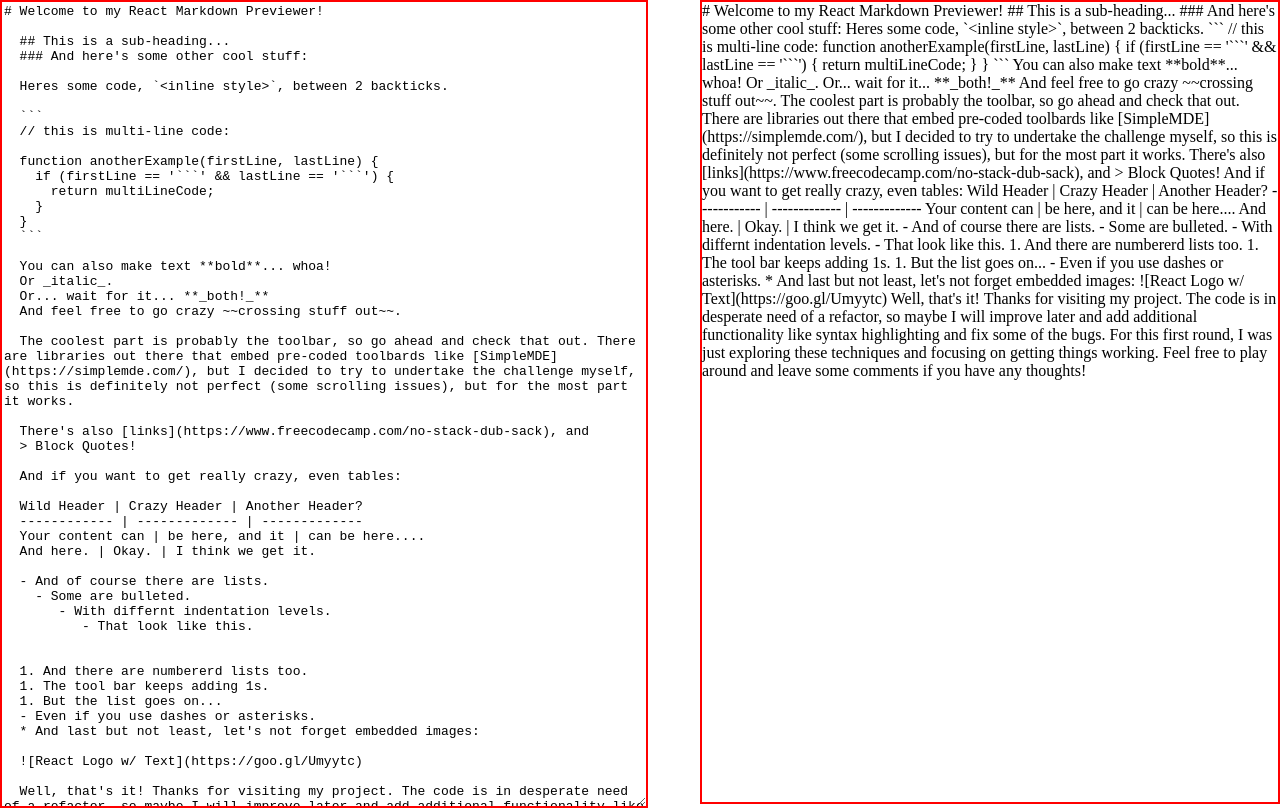
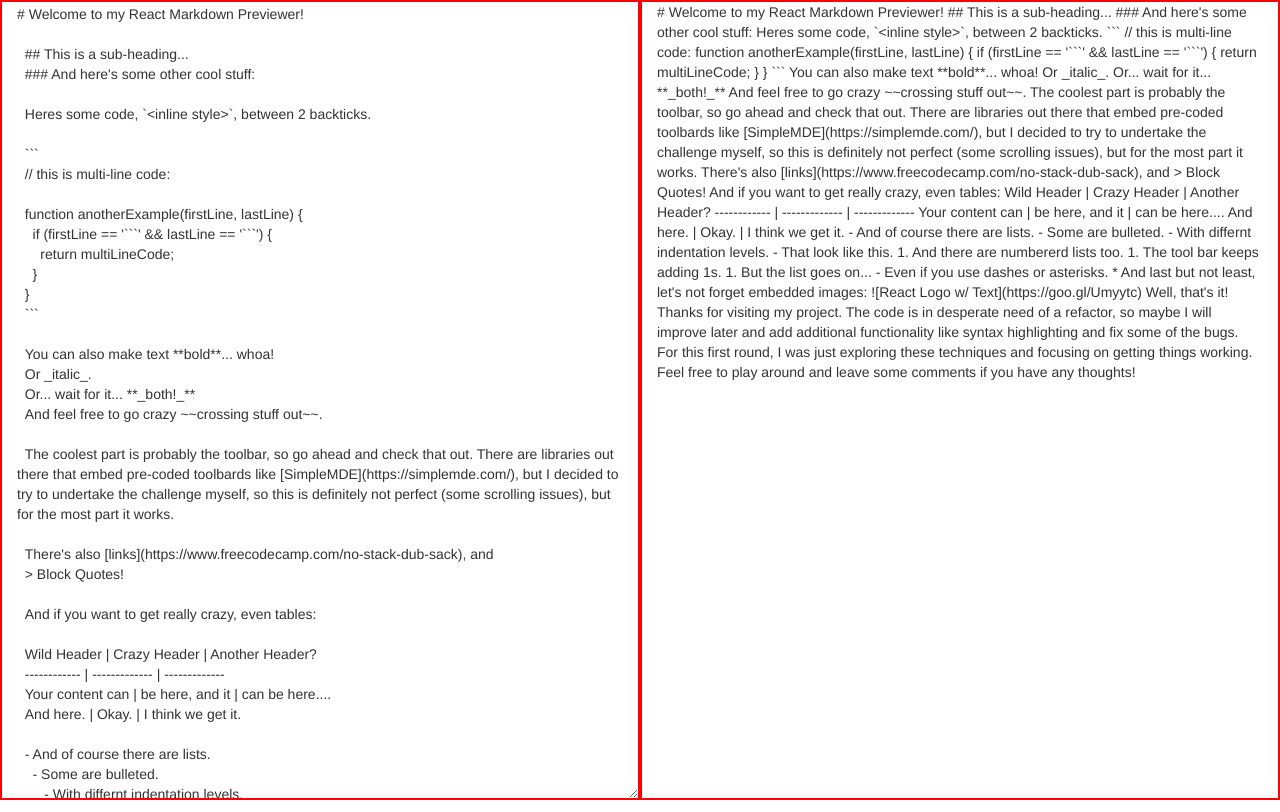
Before and after one commit to ShakalakaB/markPre_with_toolbar, a React app: page / in a window 1280 px wide. Built offline with nearby package versions, Linux system fonts and the light colour scheme.

Commit message:
add bootstrap via CDN

```diff
--- a/package.json
+++ b/package.json
@@ -25,7 +25,9 @@
     "webpack-dev-server": "^3.2.1"
   },
   "dependencies": {
+    "bootstrap": "^4.3.1",
     "react": "^16.8.6",
+    "react-bootstrap": "^1.0.0-beta.6",
     "react-dom": "^16.8.6",
     "react-marked": "^0.3.1"
   }
--- a/src/index.js
+++ b/src/index.js
@@ -33,12 +33,12 @@ class Mdpre extends React.Component {
 }
 
 function Editor(props){
-  return  <textarea onChange={props.onChange} value={props.md} />;
+  return  <textarea className="col-sm-6" onChange={props.onChange} value={props.md} />;
 }
 
 function Preview(props){
   //return <div dangerouslySetInnerHTML={{_html:marked(props.text)}} />;
-  return <div id="preview">{props.text}</div>;
+  return <div className="col-sm-6" id="preview">{props.text}</div>;
 }
 const defaultText =
   `# Welcome to my React Markdown Previewer!
--- a/src/index.scss
+++ b/src/index.scss
@@ -1,11 +1,8 @@
 body{
     margin:0;
-    display: flex;
-    align-content: space-between;
 }
 
 textarea{
-    width:50vw;
     height:100vh;
     font-size:1em;
     border:2px solid red;
@@ -14,7 +11,6 @@ textarea{
     position: absolute;
     right:0px;
     top:0px;
-    width:45vw;
     height:100vh;
     border:2px solid red;
 }
```
Also changed, not shown: dist/index.html, 1 other file.
